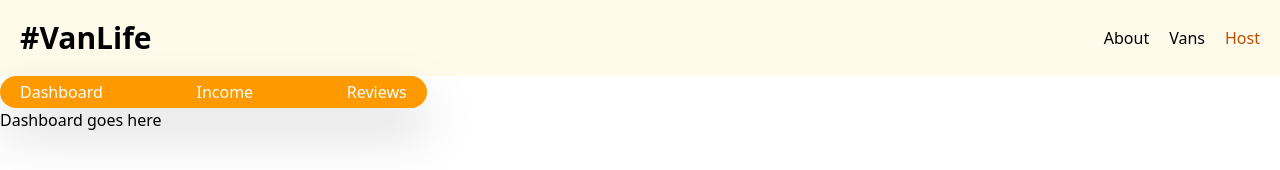
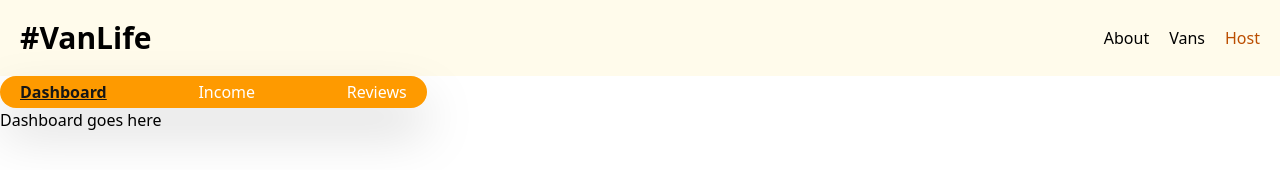
Before and after one commit to Honey-Sharma-git/vanlife-project, a React (Vite) app: page /host in a window 1280 px wide. Shown: the top 170 px of the page. Built offline with nearby package versions, Linux system fonts and the light colour scheme; what miragejs would draw is missing.

Commit message:
Add NavLinks to HostLayout with using end attribute on /host dashboard

```diff
--- a/src/components/HostLayout.jsx
+++ b/src/components/HostLayout.jsx
@@ -1,13 +1,44 @@
-import { Link, Outlet } from "react-router-dom";
+import { NavLink, Outlet } from "react-router-dom";
 export const HostLayout = () => {
+  const activeStyles = {
+    fontWeight: "bold",
+    color: "#161616",
+    textDecoration: "underline",
+  };
+  const inactiveStyles = {};
   return (
     <>
       <nav className="flex flex-row rounded-2xl drop-shadow-2xl bg-amber-500 text-white gap-5 justify-between w-1/3 py-1 px-5">
-        <Link className="hover:underline" to={"/host"}> Dashboard </Link>
-        <Link className="hover:underline" to={"/host/income"}>Income </Link>
-        <Link className="hover:underline" to={"/host/reviews"}>Reviews </Link>
+        <NavLink
+          end={true}
+          style={({ isActive }) => {
+            return isActive ? activeStyles : null;
+          }}
+          to={"/host"}
+        >
+          Dashboard
+        </NavLink>
+        <NavLink
+          style={({ isActive }) => {
+            return isActive ? activeStyles : null;
+          }}
+          to={"/host/income"}
+        >
+          Income
+        </NavLink>
+        <NavLink
+          style={({ isActive }) => {
+            return isActive ? activeStyles : null;
+          }}
+          to={"/host/reviews"}
+        >
+          Reviews
+        </NavLink>
       </nav>
       <Outlet />
     </>
   );
 };
+
+{
+}
```
